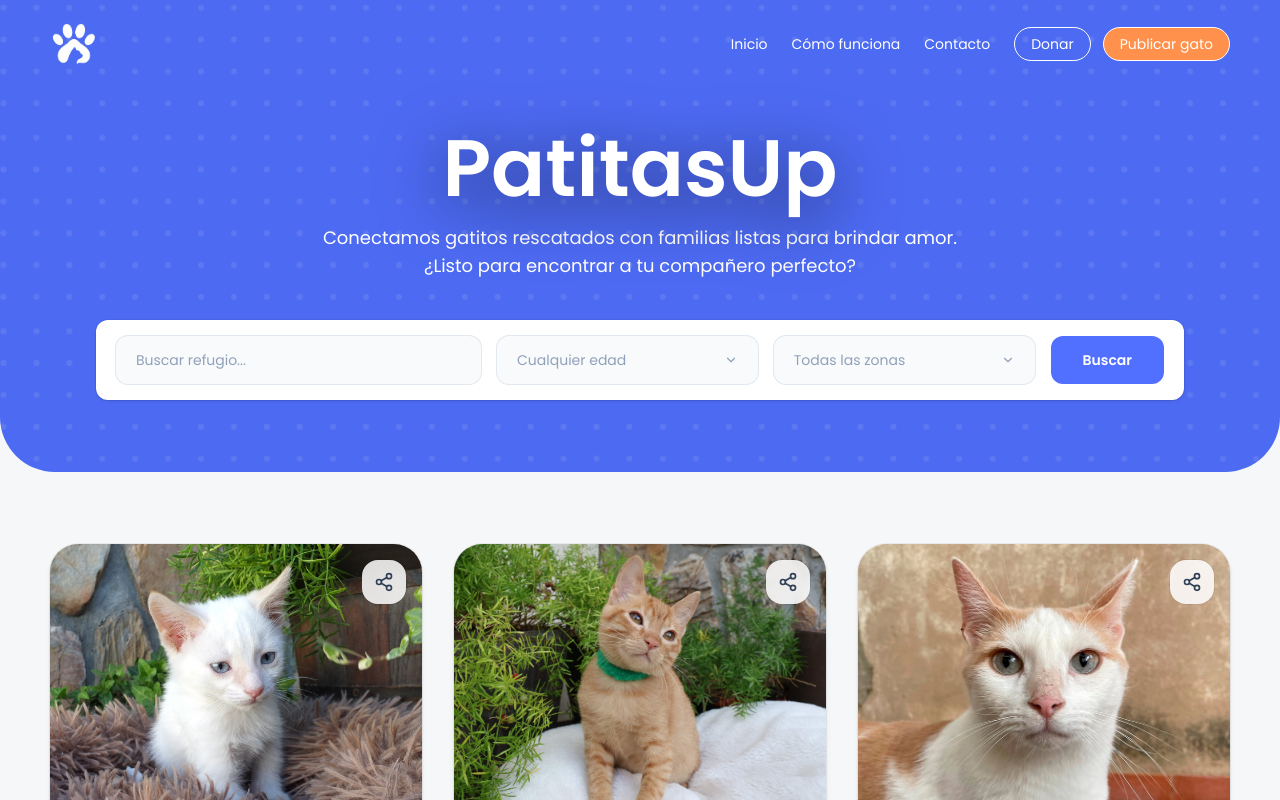
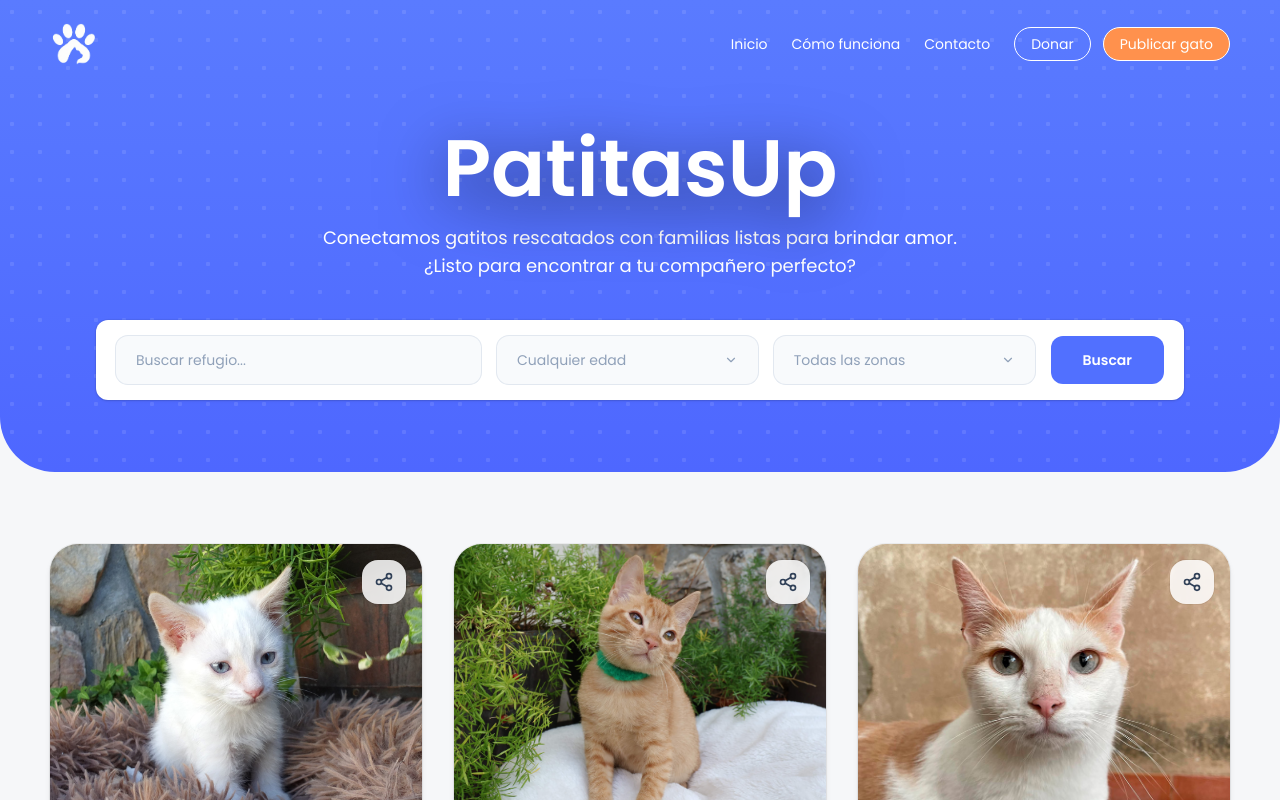
Before and after one commit to almendrasmaria/patitasup, a React (Vite) app in the folder client/: page / in a window 1280 px wide. Shown: the top 800 px of the page. Built offline with nearby package versions, Linux system fonts and the light colour scheme.

Commit message:
Update HeroHome background styles

```diff
--- a/client/src/features/home/components/HeroHome.tsx
+++ b/client/src/features/home/components/HeroHome.tsx
@@ -1,4 +1,3 @@
-import heroImg from "../../../assets/hero.png";
 import CatsFiltersBar from "../../cats/components/CatsFiltersBar";
 
 type Props = {
@@ -8,21 +7,20 @@ type Props = {
 
 const HeroHome = ({ query, onQueryChange }: Props) => {
   return (
-    <section
-      className="relative w-full text-white rounded-b-[55px] overflow-hidden"
-      style={{
-        backgroundImage: `url(${heroImg})`,
-        backgroundSize: "cover",
-        backgroundPosition: "center",
-      }}
-    >
-      <div className="absolute inset-0 bg-black/5" />
-      <div className="relative z-10 mx-auto max-w-6xl px-4 sm:px-6 lg:px-8 pt-32 pb-18 text-center">
-        <h1 className="text-[54px] sm:text-[80px] leading-[1] font-semibold drop-shadow-[0_12px_32px_rgba(0,0,0,0.6)]">
-          PatitasUp
-        </h1>
+    <section className="relative w-full overflow-hidden rounded-b-[55px] bg-gradient-to-b from-[#5A7BFF] to-[#4E67FF] text-white">
+      <div
+        className="absolute inset-0 opacity-20"
+        style={{
+          backgroundImage:
+            "radial-gradient(circle at 12px 12px, rgba(255,255,255,0.5) 2px, transparent 2.5px)",
+          backgroundSize: "28px 28px",
+        }}
+      />
 
-        <p className="mt-4 max-w-2xl mx-auto text-[14px] sm:text-base md:text-lg text-white">
+      <div className="relative z-10 mx-auto max-w-6xl px-4 pt-32 pb-18 text-center sm:px-6 lg:px-8">
+        <h1 className="text-[54px] font-semibold leading-[1] drop-shadow-[0_12px_32px_rgba(0,0,0,0.6)] sm:text-[80px]">PatitasUp</h1>
+
+        <p className="mx-auto mt-4 max-w-2xl text-[14px] text-white sm:text-base md:text-lg">
           Conectamos gatitos rescatados con familias listas para brindar amor.
           <br />
           ¿Listo para encontrar a tu compañero perfecto?
```
Also changed, not shown: client/src/assets/hero.png (deleted).
